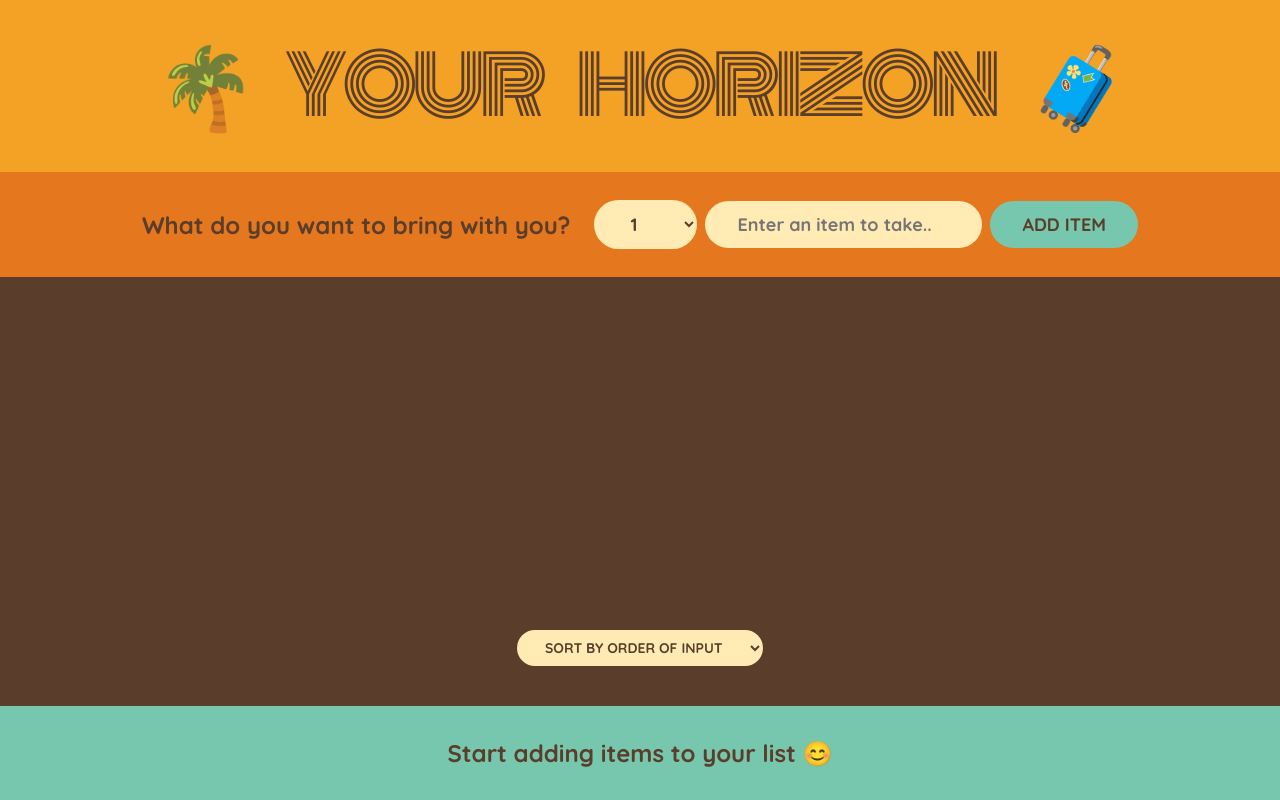
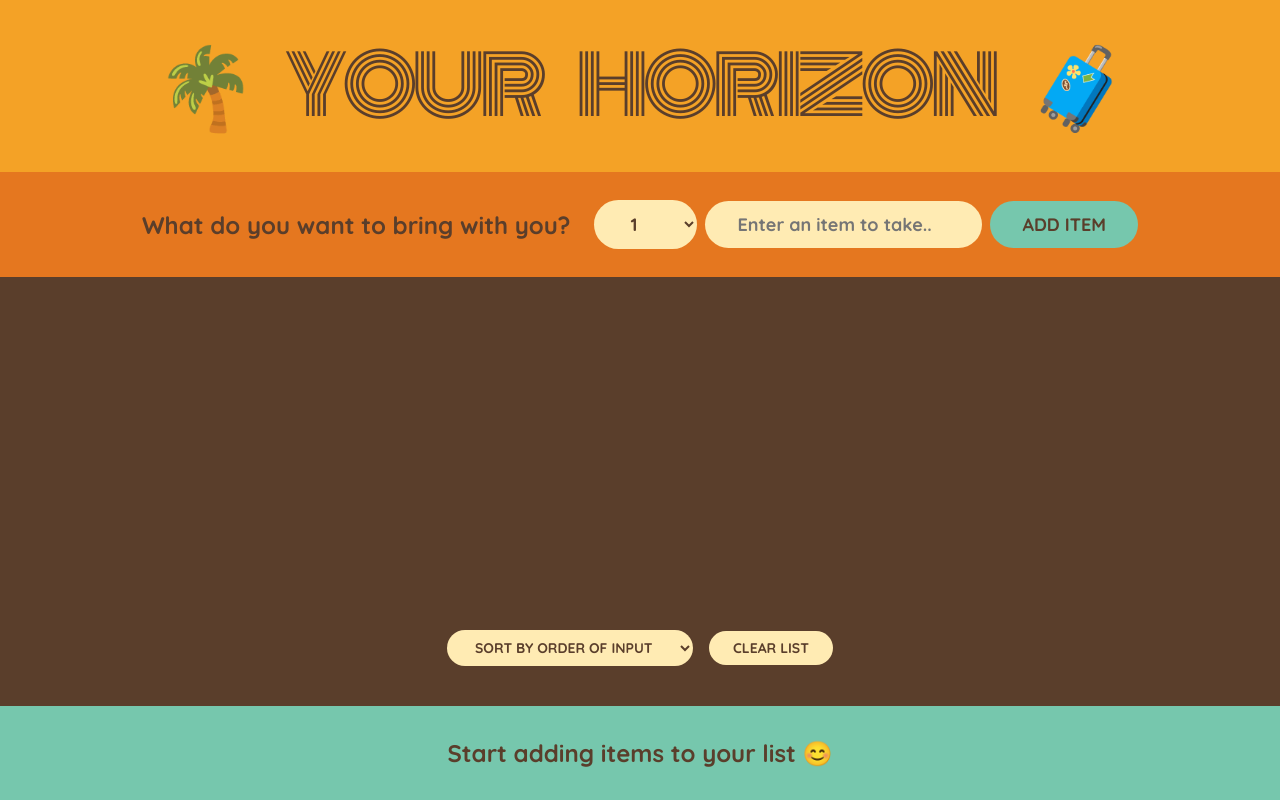
Before and after one commit to kkuzmov/udemy-react, a React (Create React App) app in the folder 05-travel-list/starter/: page / in a window 1280 px wide. Built offline with nearby package versions, Linux system fonts and the light colour scheme.

Commit message:
delete all items in list func

```diff
--- a/05-travel-list/starter/src/App.js
+++ b/05-travel-list/starter/src/App.js
@@ -4,26 +4,38 @@ export default function App() {
   const [items, setItems] = useState([]);
 
   function handleAddItem(item) {
-    setItems((items)=> [...items, item]
+    setItems((items) => [...items, item]);
+  }
+
+  function handleDeleteItem(id) {
+    setItems((items) => items.filter((item) => item.id !== id));
+  }
+
+  function handleToggleItem(id) {
+    setItems((items) =>
+      items.map((item) =>
+        item.id === id ? { ...item, packed: !item.packed } : item
+      )
     );
   }
 
-  function handleDeleteItem(id) {
-    setItems((items)=> items.filter((item)=> item.id !== id)
-    );
-  }
+  function handleClearList(){
+    const confirmedDeleteAllItems = window.confirm('Are you sure you want to delete all items in your list?');
 
-  function handleToggleItem(id) {
-    setItems((items)=> items.map((item)=> item.id === id ? {...item, packed : !item.packed} : item)
-    );
+    if (confirmedDeleteAllItems) setItems([]);
   }
 
   return (
     <div className="app">
       <Logo />
-      <Form onAddItems={handleAddItem}/>
-      <PackingList items={items} onDeleteItem={handleDeleteItem} onToggleItem={handleToggleItem}/>
-      <Stats items={items}/>
+      <Form onAddItems={handleAddItem} />
+      <PackingList
+        items={items}
+        onDeleteItem={handleDeleteItem}
+        onToggleItem={handleToggleItem}
+        onClearList={handleClearList}
+      />
+      <Stats items={items} />
     </div>
   );
 }
@@ -31,11 +43,9 @@ export default function App() {
 function Logo() {
   return <h1>🌴 Your Horizon 🧳</h1>;
 }
-function Form({onAddItems}) {
+function Form({ onAddItems }) {
   const [description, setDescription] = useState("");
   const [count, setCount] = useState(1);
-
-
 
   function handleSubmit(e) {
     e.preventDefault();
@@ -43,7 +53,7 @@ function Form({onAddItems}) {
     if (!description) return;
     const newItem = { description, count, packed: false, id: Date.now() };
 
-    onAddItems(newItem)
+    onAddItems(newItem);
 
     setDescription("");
     setCount(1);
@@ -98,58 +108,91 @@ function Form({onAddItems}) {
     </form>
   );
 }
-function PackingList({items, onDeleteItem, onToggleItem}) {
-  const [sortBy, setSortBy] = useState('input');
+function PackingList({ items, onDeleteItem, onToggleItem, onClearList }) {
+  const [sortBy, setSortBy] = useState("input");
   let sortedItems;
 
-  if(sortBy === 'input'){
+  if (sortBy === "input") {
     sortedItems = items;
   }
-  if(sortBy === 'description'){
-    sortedItems = items.slice().sort((a, b) => a.description.localeCompare(b.description))
+  if (sortBy === "description") {
+    sortedItems = items
+      .slice()
+      .sort((a, b) => a.description.localeCompare(b.description));
   }
-  if(sortBy === 'packed') {
-    sortedItems = items.slice().sort((a, b) => Number(a.packed) - Number(b.packed))
+  if (sortBy === "packed") {
+    sortedItems = items
+      .slice()
+      .sort((a, b) => Number(a.packed) - Number(b.packed));
   }
+
   return (
     <div className="list">
       <ul>
         {sortedItems.map((item) => (
-          <Item item={item} key={item.id} onDeleteItem={onDeleteItem} onToggleItem={onToggleItem}/>
+          <Item
+            item={item}
+            key={item.id}
+            onDeleteItem={onDeleteItem}
+            onToggleItem={onToggleItem}
+          />
         ))}
       </ul>
       <div className="actions">
-      <select value={sortBy} onChange={(e)=>{
-        setSortBy(e.target.value)
-      }}>
-        <option value="input">Sort by order of input</option>
-        <option value="description">Sort by description</option>
-        <option value="packed">Sort by packed status</option>
-      </select>
+        <select
+          value={sortBy}
+          onChange={(e) => {
+            setSortBy(e.target.value);
+          }}
+        >
+          <option value="input">Sort by order of input</option>
+          <option value="description">Sort by description</option>
+          <option value="packed">Sort by packed status</option>
+        </select>
+        <button onClick={onClearList}>Clear list</button>
       </div>
     </div>
   );
 }
-function Stats({items}) {
-  if(!items.length) {
-    return <p className="stats">Start adding items to your list 😊</p>
+function Stats({ items }) {
+  if (!items.length) {
+    return <p className="stats">Start adding items to your list 😊</p>;
   }
   const totalNumberOfItems = items.length;
-  const packedItems = items.filter(item => item.packed).length;
-  const packedItemsPercentage = Math.round((packedItems / totalNumberOfItems) * 100);
+  const packedItems = items.filter((item) => item.packed).length;
+  const packedItemsPercentage = Math.round(
+    (packedItems / totalNumberOfItems) * 100
+  );
 
   return (
     <footer className="stats">
-      <em>{packedItemsPercentage === 100 ? 'Everything is ready!' : `You have ${totalNumberOfItems} items on your list and you packed ${packedItems} of them (${packedItemsPercentage}%)`}</em>
+      <em>
+        {packedItemsPercentage === 100
+          ? "Everything is ready!"
+          : `You have ${totalNumberOfItems} items on your list and you packed ${packedItems} of them (${packedItemsPercentage}%)`}
+      </em>
     </footer>
   );
 }
 function Item({ item, onDeleteItem, onToggleItem }) {
   return (
     <li>
-      <input type="checkbox" value={item.packed} onChange={()=>{onToggleItem(item.id)}}/>
+      <input
+        type="checkbox"
+        value={item.packed}
+        onChange={() => {
+          onToggleItem(item.id);
+        }}
+      />
       <span style={item.packed ? { textDecoration: "line-through" } : {}}>
-        {item.quantity} {item.description} <button onClick={()=>{onDeleteItem(item.id)}}>❌</button>
+        {item.quantity} {item.description}{" "}
+        <button
+          onClick={() => {
+            onDeleteItem(item.id);
+          }}
+        >
+          ❌
+        </button>
       </span>
     </li>
   );
```
